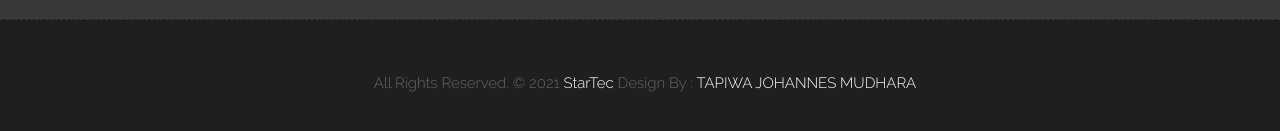
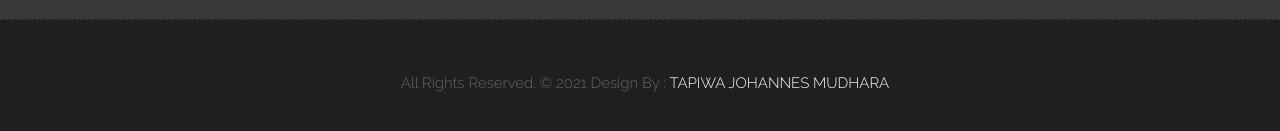
Before and after one commit to Johannes160499/Top5-Project, a plain HTML site: page contact.html in a window 1280 px wide. Shown: the part 2557-2688 px from the top of the page. Drawn offline with Linux system fonts and the light colour scheme.

Commit message:
Update contact.html

```diff
--- a/contact.html
+++ b/contact.html
@@ -248,7 +248,7 @@
         <div class="container">
             <div class="footer-distributed">
                 <div class="footer-left">
-                    <p class="footer-company-name">All Rights Reserved. &copy; <script type="text/javascript">var year = new Date();document.write(year.getFullYear());</script> <a href="#">StarTec</a> Design By :
+                    <p class="footer-company-name">All Rights Reserved. &copy; <script type="text/javascript">var year = new Date();document.write(year.getFullYear());</script> Design By :
 					<a href="#">TAPIWA JOHANNES MUDHARA</a></p>
                 </div>
 
```
